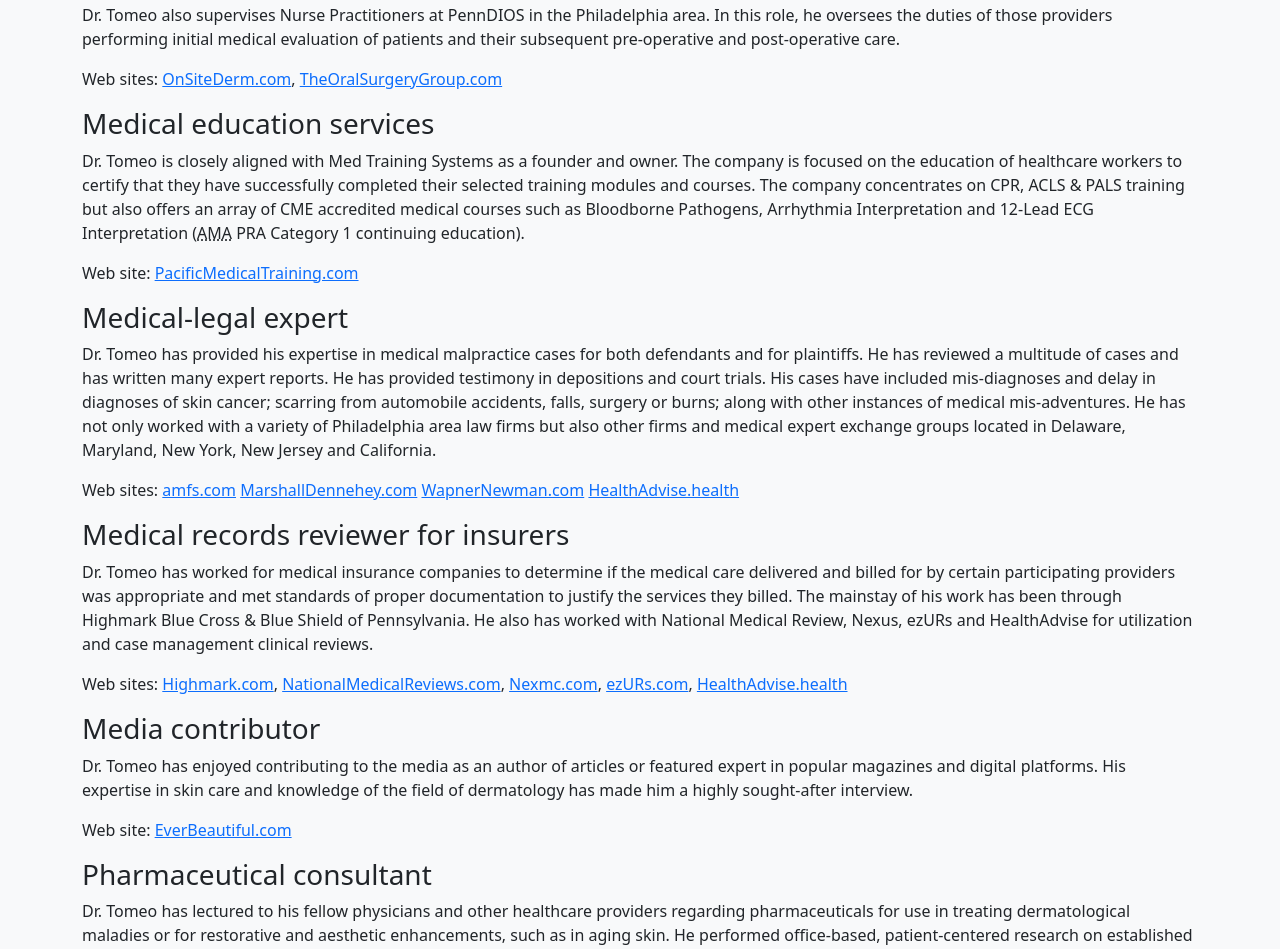
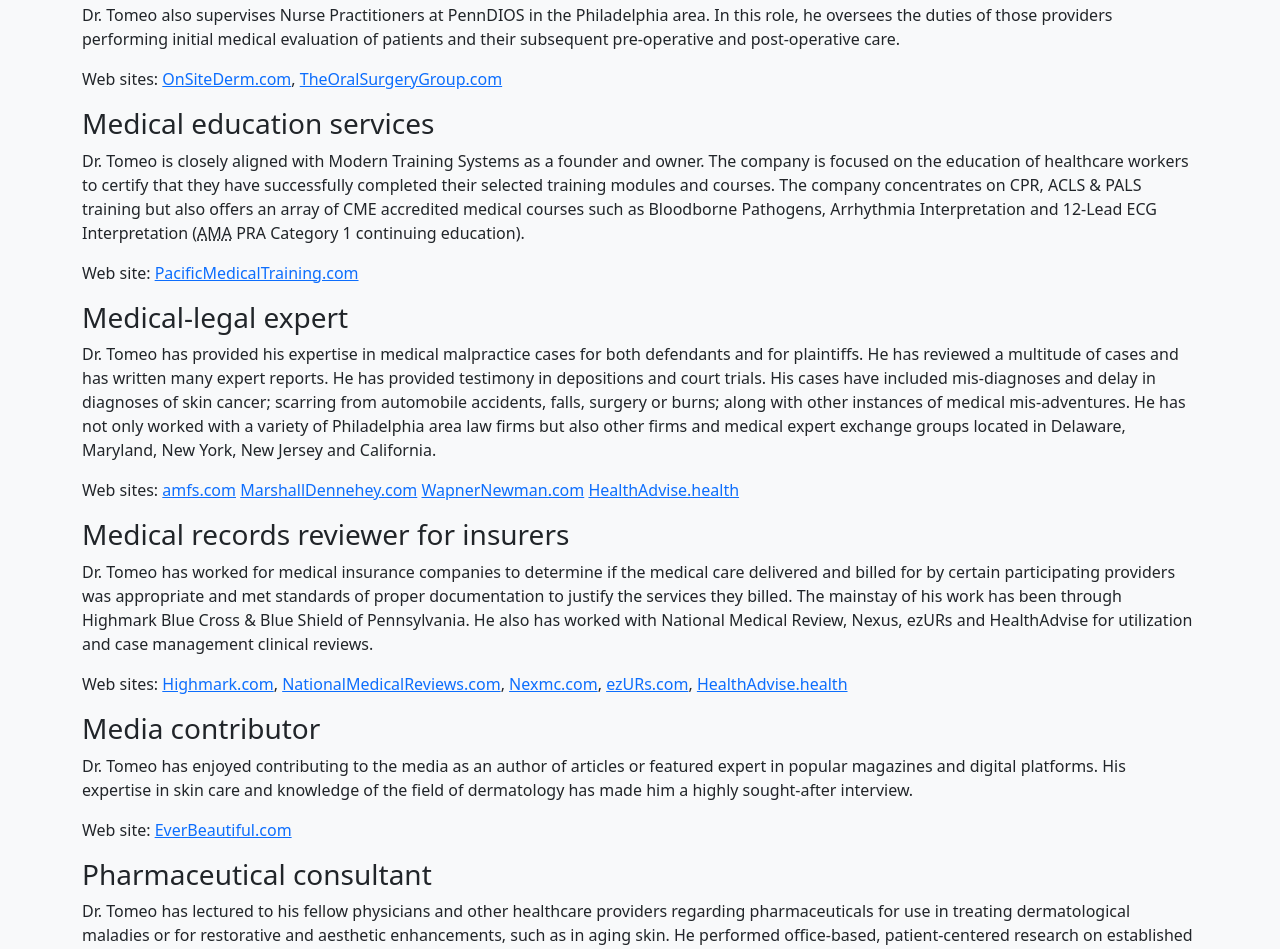
Before and after one commit to fulldecent/tomeoderm.net, a plain HTML site: page index.html in a window 1280 px wide. Shown: the part 2139-3088 px from the top of the page. Drawn offline with nearby package versions, Linux system fonts and the light colour scheme.

Commit message:
modern training

```diff
--- a/index.html
+++ b/index.html
@@ -137,7 +137,7 @@
       <p>Web sites: <a href="https://www.onsitederm.com">OnSiteDerm.com</a>, <a
           href="https://www.theoralsurgerygroup.com">TheOralSurgeryGroup.com</a></p>
       <h3>Medical education services</h3>
-      <p>Dr. Tomeo is closely aligned with Med Training Systems as a founder and owner. The company is focused on the
+      <p>Dr. Tomeo is closely aligned with Modern Training Systems as a founder and owner. The company is focused on the
         education of healthcare workers to certify that they have successfully completed their selected training modules
         and courses. The company concentrates on CPR, ACLS &amp; PALS training but also offers an array of CME
         accredited medical courses such as Bloodborne Pathogens, Arrhythmia Interpretation and 12-Lead ECG
```
